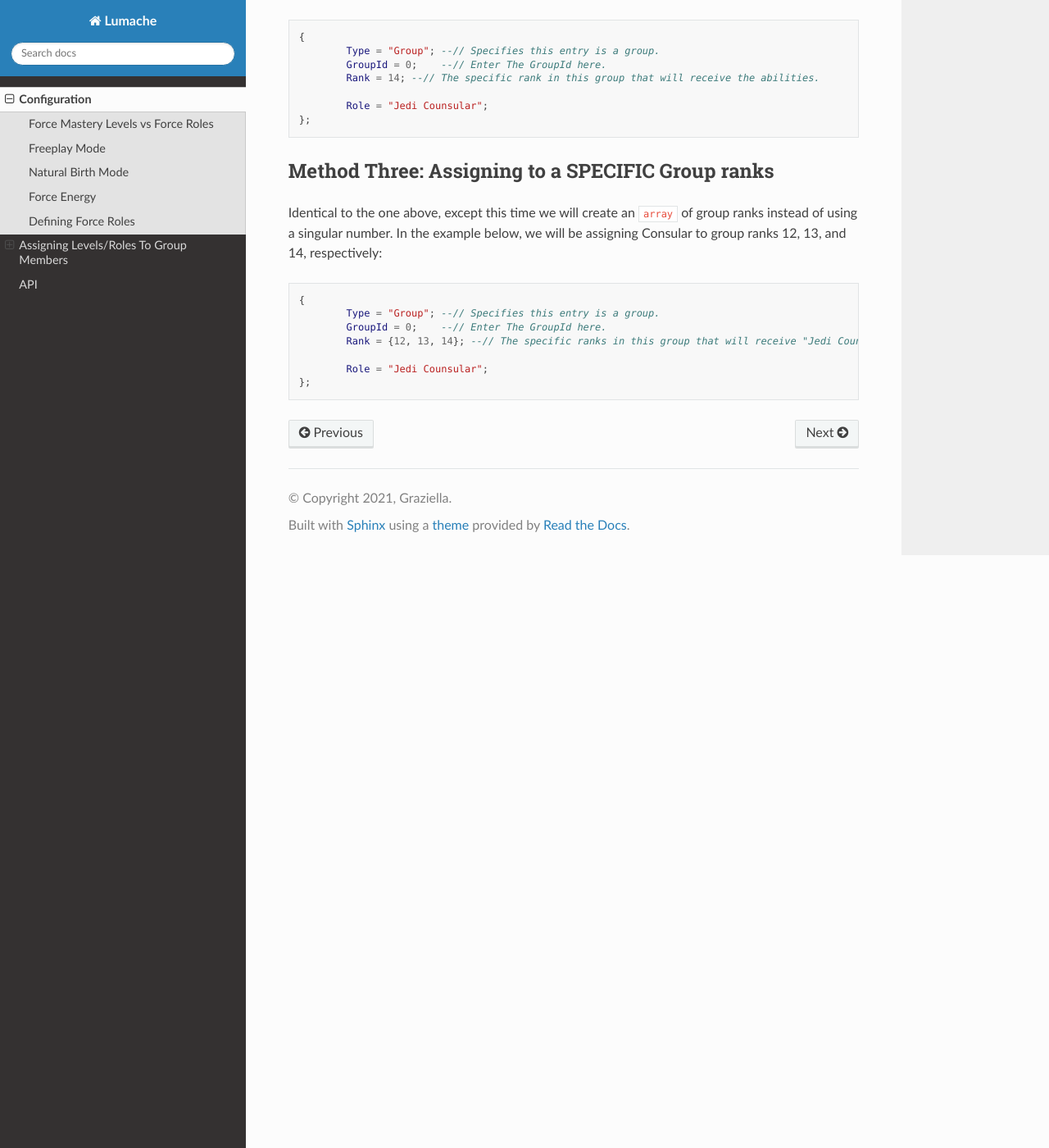
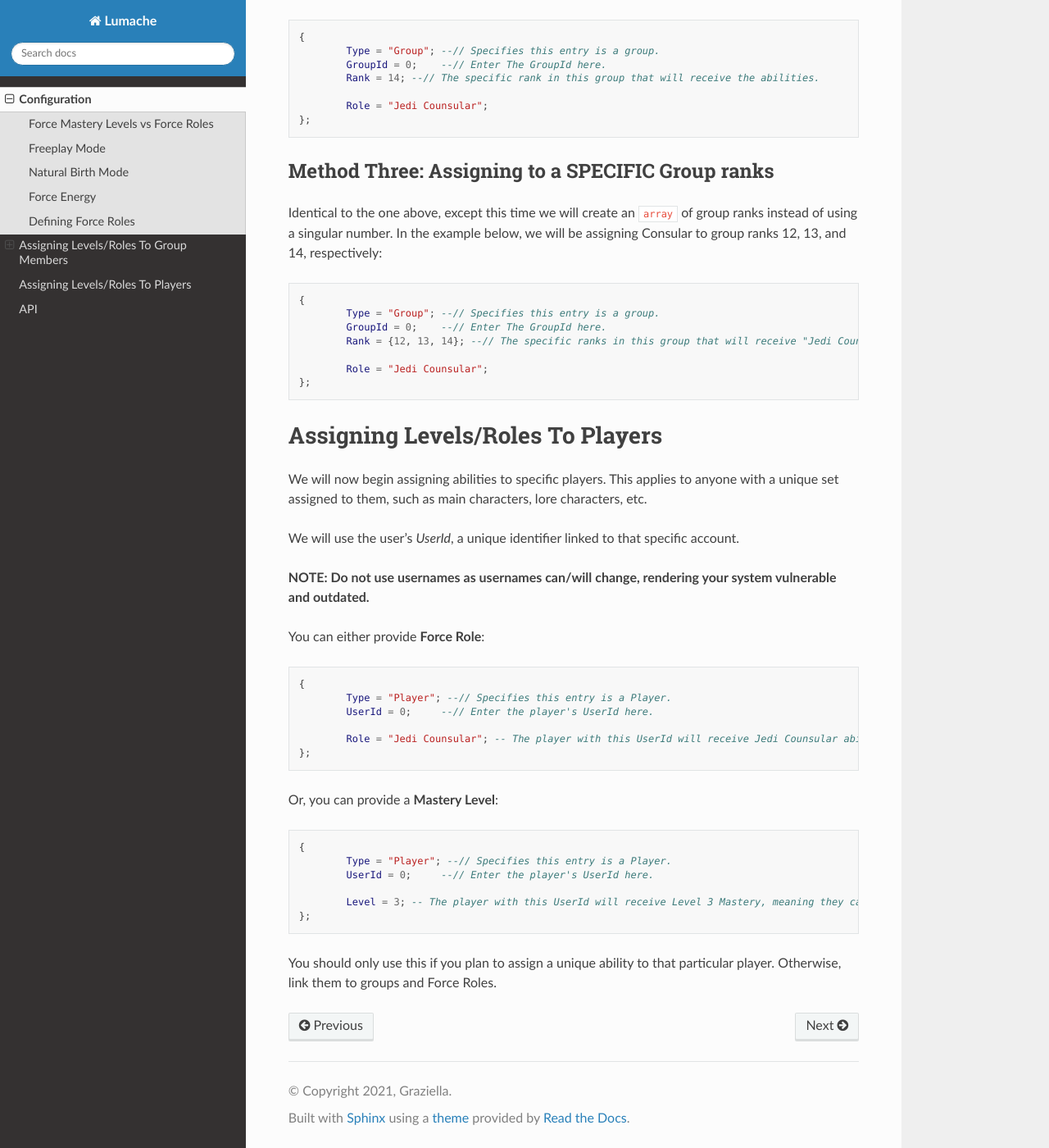
Before and after one commit to TreySoWavvy/ForceSystemLITE, a Sphinx documentation site: the page built from docs/source/usage.rst, in a window 1280 px wide and 1400 px high, scrolled down 3454 px. Shown: the whole window at 82% size. Built offline with Sphinx 7.4.7 and the Read the Docs theme 3.1.0, drawn with Linux system fonts in a browser that asks for light colours.

Commit message:
Update usage.rst

```diff
--- a/docs/source/usage.rst
+++ b/docs/source/usage.rst
@@ -135,7 +135,7 @@ Or, you can provide a **Mastery Level**:
 		Type = "Group"; --// Specifies this entry is a group.
 		GroupId = 0;	--// Enter The GroupId here.
 
-		Level 3; -- EVERY member of this group will receive Level 3 Mastery, meaning they can use Level 3 abilities and below.
+		Level = 3; -- EVERY member of this group will receive Level 3 Mastery, meaning they can use Level 3 abilities and below.
 	};
 
 
@@ -168,3 +168,37 @@ In the example below, we will be assigning Consular to group ranks 12, 13, and 1
 
 		Role = "Jedi Counsular";
 	};
+
+
+Assigning Levels/Roles To Players
+=====
+We will now begin assigning abilities to specific players. This applies to anyone with a unique set assigned to them, such as main characters,
+lore characters, etc.
+
+We will use the user's `UserId`, a unique identifier linked to that specific account.
+
+**NOTE: Do not use usernames as usernames can/will change, rendering your system vulnerable and outdated.**
+
+You can either provide **Force Role**:
+
+.. code-block:: lua
+
+	{
+		Type = "Player"; --// Specifies this entry is a Player.
+		UserId = 0;	--// Enter the player's UserId here.
+
+		Role = "Jedi Counsular"; -- The player with this UserId will receive Jedi Counsular abilities.
+	};
+
+Or, you can provide a **Mastery Level**:
+
+.. code-block:: lua
+
+	{
+		Type = "Player"; --// Specifies this entry is a Player.
+		UserId = 0;	--// Enter the player's UserId here.
+
+		Level = 3; -- The player with this UserId will receive Level 3 Mastery, meaning they can use Level 3 abilities and below.
+	};
+
+You should only use this if you plan to assign a unique ability to that particular player. Otherwise, link them to groups and Force Roles.
```
